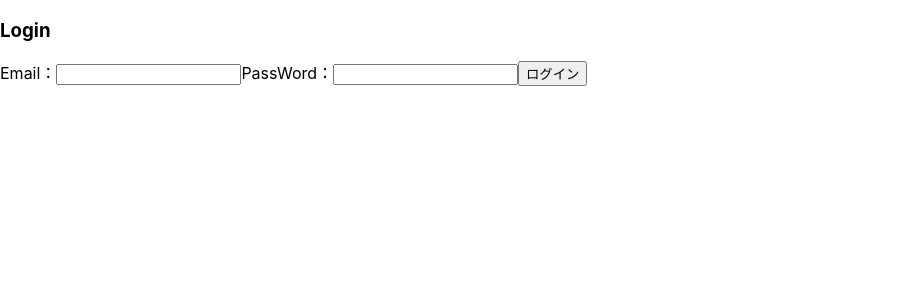
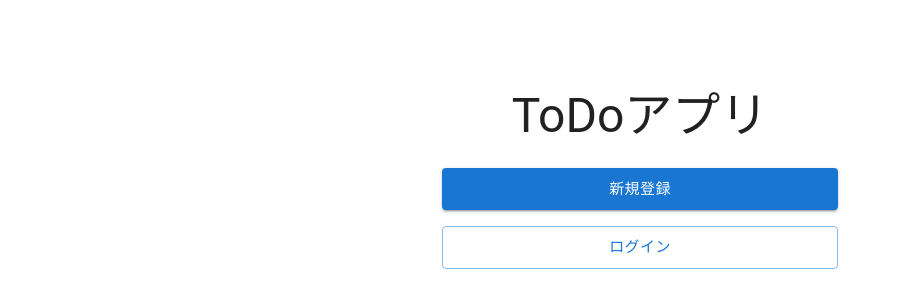
Before and after one commit to koo-arch/todo, a React (Create React App) app in the folder frontend/: page / in a window 1280 px wide. Shown: the top 308 px of the page, without its empty margins (0-901 px from the left). Built offline with nearby package versions, Linux system fonts and the light colour scheme.

Commit message:
setting MUI

```diff
--- a/frontend/package.json
+++ b/frontend/package.json
@@ -3,6 +3,9 @@
   "version": "0.1.0",
   "private": true,
   "dependencies": {
+    "@emotion/react": "^11.11.1",
+    "@emotion/styled": "^11.11.0",
+    "@mui/material": "^5.13.6",
     "@testing-library/jest-dom": "^5.16.5",
     "@testing-library/react": "^13.4.0",
     "@testing-library/user-event": "^13.5.0",
--- a/frontend/public/index.html
+++ b/frontend/public/index.html
@@ -1,5 +1,5 @@
 <!DOCTYPE html>
-<html lang="en">
+<html lang="ja">
   <head>
     <meta charset="utf-8" />
     <link rel="icon" href="%PUBLIC_URL%/favicon.ico" />
--- a/frontend/src/App.js
+++ b/frontend/src/App.js
@@ -1,9 +1,11 @@
 import React, { useState, useEffect } from 'react';
 import { BrowserRouter, Routes, Route, Navigate } from 'react-router-dom';
 import { useCookies } from 'react-cookie';
-import Top from './top.js';
-import Register from './auth/register.js';
-import Todo from './todo/todo.js';
+import Top from './top';
+import Login from './auth/login';
+import Register from './auth/register';
+import Todo from './todo/todo';
+import NotFound from './notFound';
 
 const App = () => {
   const [cookies, setCookie, removeCookie] = useCookies(['accesstoken', 'refreshtoken']);
@@ -15,8 +17,10 @@ const App = () => {
         <>
           <Routes>
             <Route path='/' element={ !cookiesLength ? <Top/> : <Navigate replace to='/todo'/>}/>
+            <Route path='/login' element={ !cookiesLength ? <Login/> : <Navigate replace to='/todo'/>}/>
             <Route path='/register' element={ !cookiesLength ? <Register/> : <Navigate replace to='/todo'/> }/>
             <Route path='/todo' element={ cookiesLength ? <Todo/> : <Navigate replace to='/'/> }/>
+            <Route path="*" element={<NotFound/>}/>
           </Routes>
         </>
       </BrowserRouter>
--- /dev/null
+++ b/frontend/src/notFound.js
@@ -0,0 +1,11 @@
+import React from 'react'
+
+const NotFound = () => {
+  return (
+    <div>
+        <h2>page not found</h2>
+    </div>
+  )
+}
+
+export default NotFound;
--- a/frontend/src/top.js
+++ b/frontend/src/top.js
@@ -1,13 +1,47 @@
 import React from "react";
-import { Link } from "react-router-dom";
-import Login from './auth/login';
+import { Button, Box, Container, CssBaseline, Grid, Typography } from "@mui/material";
+import { ThemeProvider, createTheme } from "@mui/material/styles";
 
-const top = () => {
+const Top = () => {
+    const defaultTheme = createTheme();
     return (
-        <>
-            <Login/>
-        </>
+        <ThemeProvider theme={defaultTheme}>
+            <Container component={"main"} maxWidth="xs">
+                <CssBaseline/>
+                <Box
+                    sx={{
+                        marginTop: 8,
+                        display: 'flex',
+                        flexDirection: 'column',
+                        alignItems: 'center',
+                    }}
+                >
+                    <Typography component={"h1"} variant="h3" sx={{mt: 3}}>
+                        ToDoアプリ
+                    </Typography>
+                    <Button
+                        variant="contained"
+                        fullWidth
+                        href="register"
+                        size="large"
+                        sx={{ mt: 3, mb: 2}}
+                    >
+                        新規登録
+                    </Button>
+                    <Button
+                        variant="outlined"
+                        fullWidth
+                        href="login"
+                        size="large"
+                        sx={{mb: 2 }}
+                    >
+                        ログイン
+                    </Button>
+                </Box>
+
+            </Container>
+        </ThemeProvider>
     );
 };
 
-export default top;
+export default Top;
```
Also changed, not shown: 1 other file (tests, documents, lock files or other folders).
